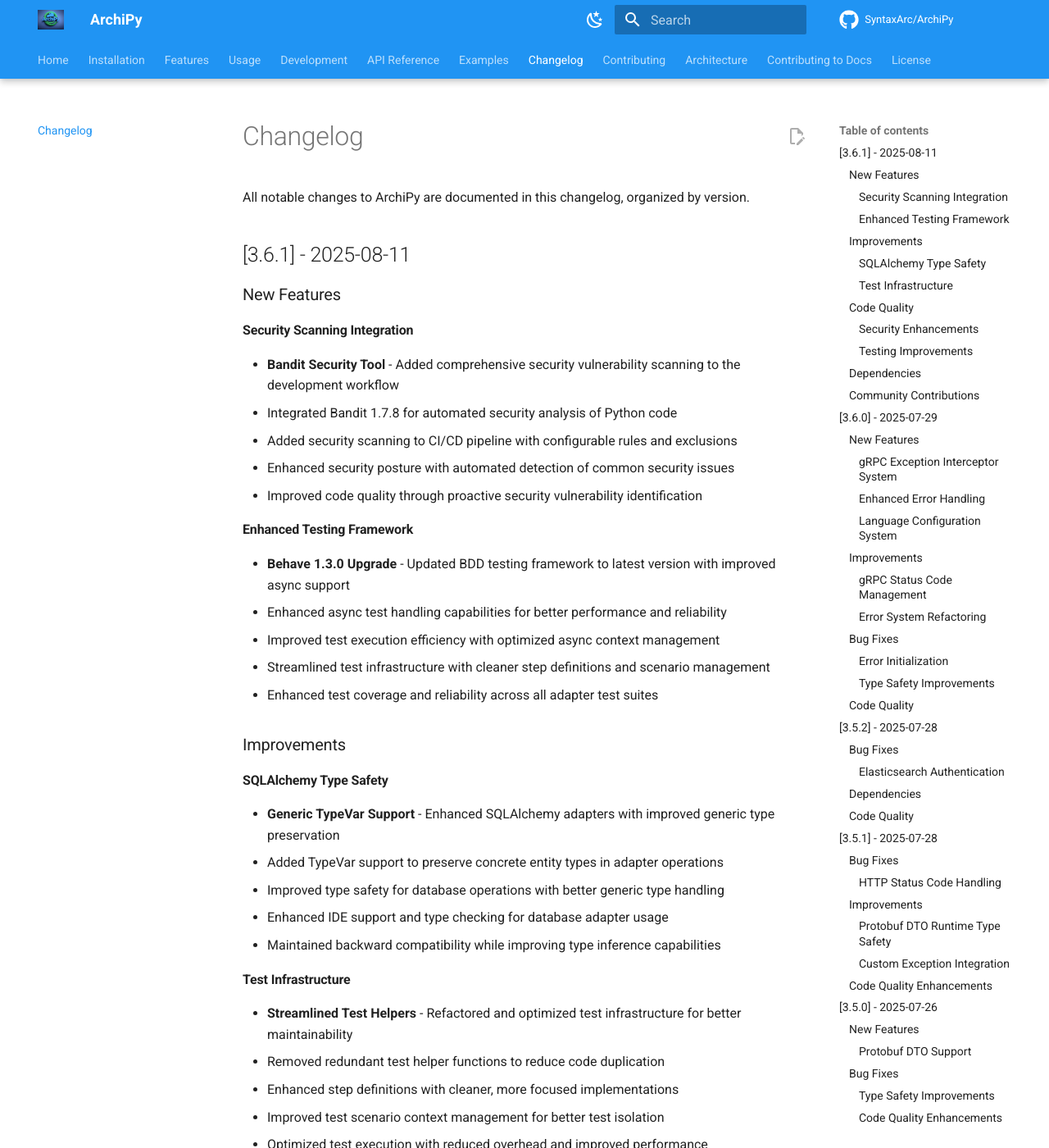
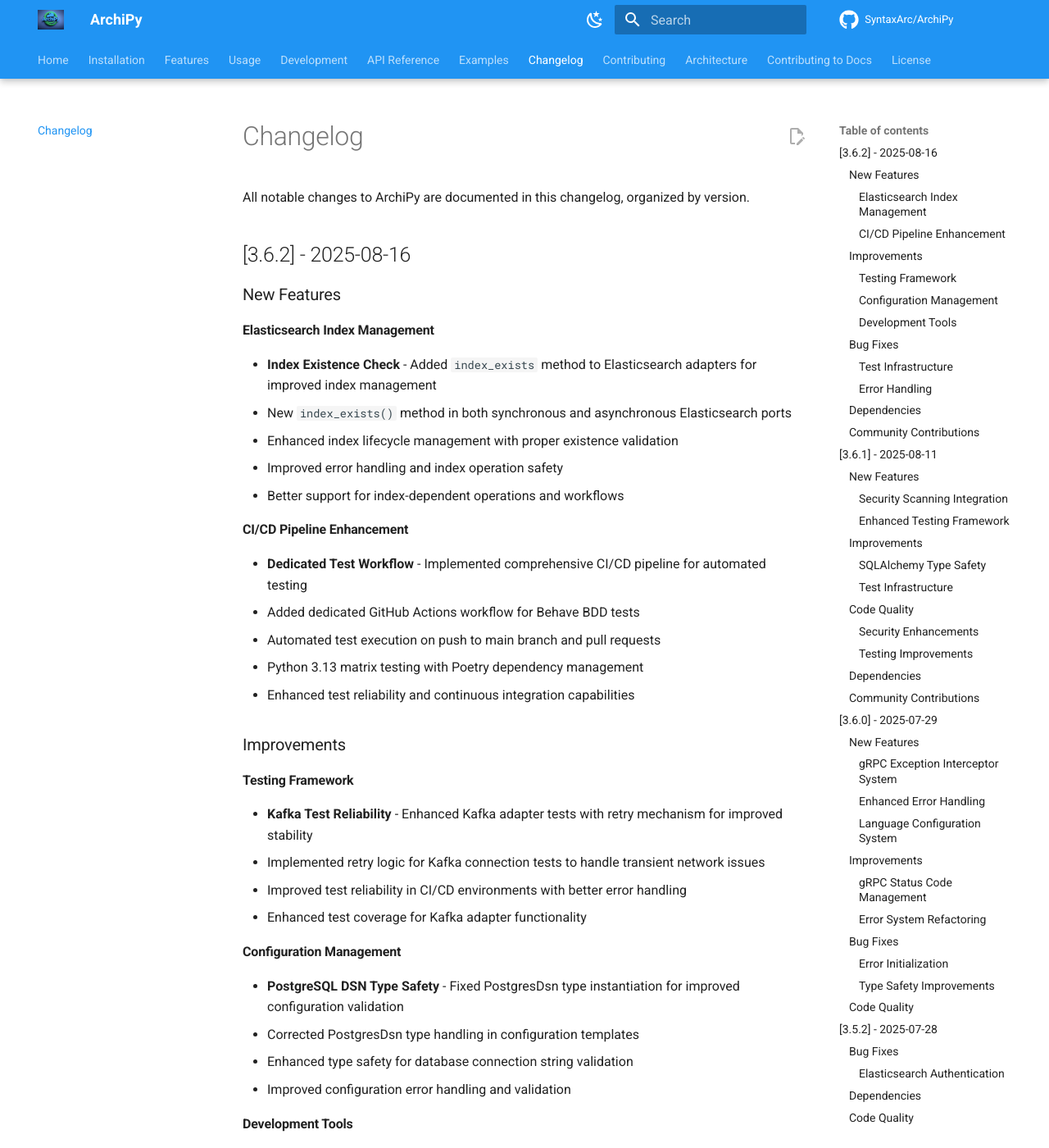
Before and after one commit to negatic/ArchiPy, an MkDocs documentation site: the page built from docs/changelog.md, in a window 1280 px wide and 1400 px high. Shown: the whole window at 82% size. Built offline with MkDocs 1.6.1 and Material for MkDocs 9.7.7, drawn with Linux system fonts in a browser that asks for light colours; comment, search, counter and statistics services are not loaded; the version menu is left out; some of the changed text lies outside the part shown.

Commit message:
docs: update changelog for version 3.6.2
- Add Elasticsearch index_exists method documentation
- Document CI/CD pipeline enhancements
- Include Kafka test reliability improvements
- Add PostgreSQL DSN type safety fixes
- Document dependency updates and bug fixes
- Acknowledge community contributions

```diff
--- a/docs/changelog.md
+++ b/docs/changelog.md
@@ -1,6 +1,76 @@
 # Changelog
 
 All notable changes to ArchiPy are documented in this changelog, organized by version.
+
+## [3.6.2] - 2025-08-16
+
+### New Features
+
+#### Elasticsearch Index Management
+
+- **Index Existence Check** - Added `index_exists` method to Elasticsearch adapters for improved index management
+  - New `index_exists()` method in both synchronous and asynchronous Elasticsearch ports
+  - Enhanced index lifecycle management with proper existence validation
+  - Improved error handling and index operation safety
+  - Better support for index-dependent operations and workflows
+
+#### CI/CD Pipeline Enhancement
+
+- **Dedicated Test Workflow** - Implemented comprehensive CI/CD pipeline for automated testing
+  - Added dedicated GitHub Actions workflow for Behave BDD tests
+  - Automated test execution on push to main branch and pull requests
+  - Python 3.13 matrix testing with Poetry dependency management
+  - Enhanced test reliability and continuous integration capabilities
+
+### Improvements
+
+#### Testing Framework
+
+- **Kafka Test Reliability** - Enhanced Kafka adapter tests with retry mechanism for improved stability
+  - Implemented retry logic for Kafka connection tests to handle transient network issues
+  - Improved test reliability in CI/CD environments with better error handling
+  - Enhanced test coverage for Kafka adapter functionality
+
+#### Configuration Management
+
+- **PostgreSQL DSN Type Safety** - Fixed PostgresDsn type instantiation for improved configuration validation
+  - Corrected PostgresDsn type handling in configuration templates
+  - Enhanced type safety for database connection string validation
+  - Improved configuration error handling and validation
+
+#### Development Tools
+
+- **Dependency Updates** - Updated development dependencies for improved tooling and security
+  - Enhanced Poetry dependency management with latest package versions
+  - Improved development environment setup and tooling
+  - Better compatibility with Python 3.13 and modern development practices
+
+### Bug Fixes
+
+#### Test Infrastructure
+
+- **Image Version Compatibility** - Fixed test container image versions for improved test reliability
+  - Updated Elasticsearch, Keycloak, and Kafka test container images
+  - Resolved test environment compatibility issues
+  - Enhanced test stability across different environments
+
+#### Error Handling
+
+- **Exception Utility Assertions** - Fixed error assertion logic in exception utilities
+  - Corrected error handling in test scenarios for better validation
+  - Improved error message consistency and debugging capabilities
+
+### Dependencies
+
+- **Development Tools** - Updated development dependencies for improved tooling and security
+- **Test Containers** - Enhanced test container configurations for better test reliability
+- **CI/CD Tools** - Improved GitHub Actions workflow for automated testing
+
+### Community Contributions
+
+- **@heysaeid** - Fixed PostgresDsn type instantiation for improved configuration validation
+- **@negatic** - Enhanced Kafka adapter tests with retry mechanism and improved test infrastructure
+- **@s.kazemi** - Added index_exists method to Elasticsearch adapters and implemented CI/CD test workflow
 
 ## [3.6.1] - 2025-08-11
 
```
